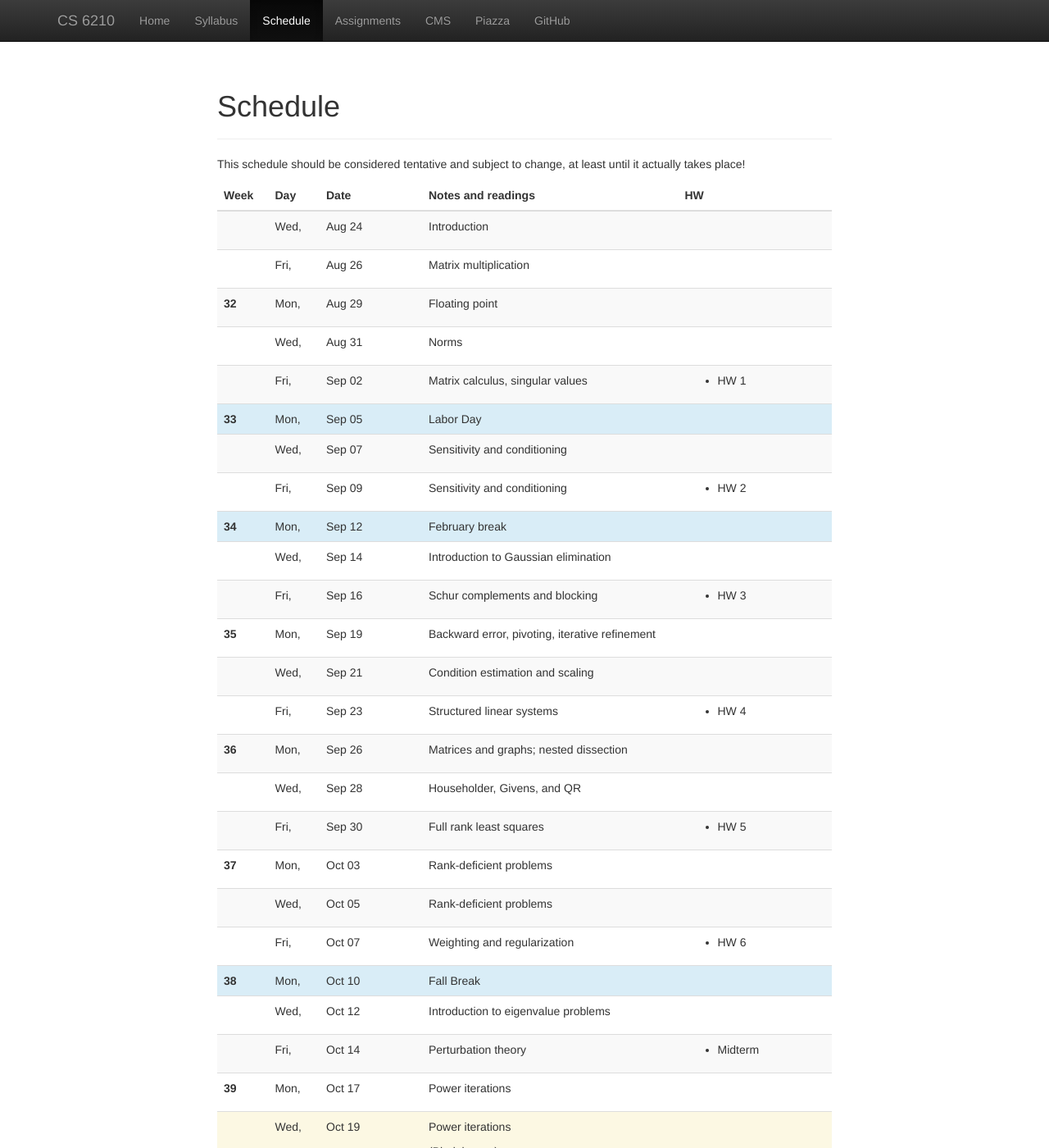
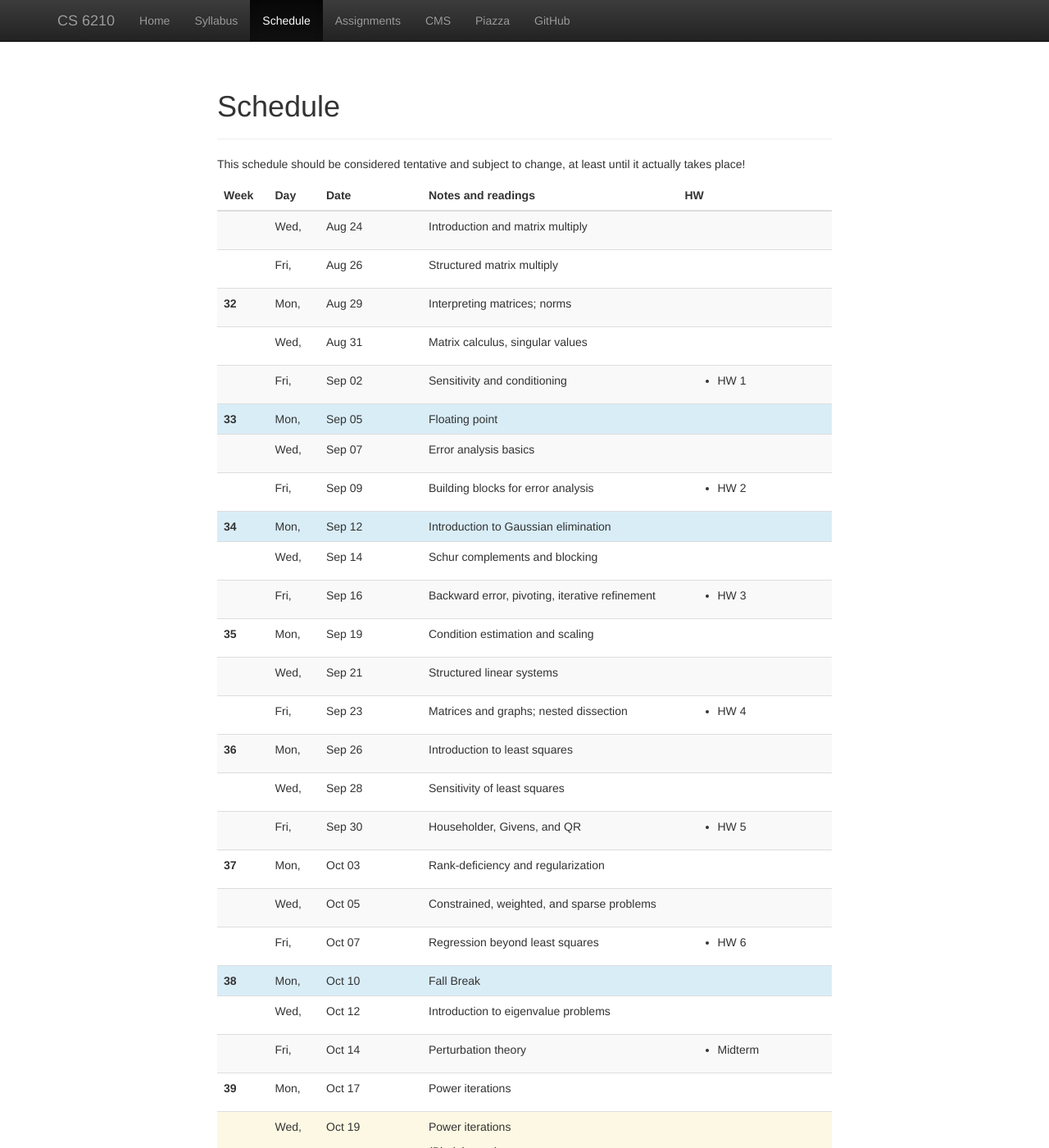
Before and after one commit to dbindel/cs6210-f16, a Jekyll site: the page built from web/schedule.html, in a window 1280 px wide and 1400 px high. Shown: the whole window at 82% size. Built offline with Jekyll 4.4.1, drawn with Linux system fonts in a browser that asks for light colours; nearby versions of some CDN libraries.

Commit message:
Updates to lecture schedule.

```diff
--- a/web/_data/lectures.yml
+++ b/web/_data/lectures.yml
@@ -1,99 +1,99 @@
 # ==================
-# Week 1 (intro)
+# Week 1
 #
 -
   date: 2016-08-24
-  info: Introduction
+  info: Introduction and matrix multiply
 -
   date: 2016-08-26
-  info: Matrix multiplication
+  info: Structured matrix multiply
 #
 # ==================
-# Week 2 (background)
+# Week 2
 #
 -
   date: 2016-08-29
-  info: Floating point
+  info: Interpreting matrices; norms
 -
   date: 2016-08-31
-  info: Norms
+  info: Matrix calculus, singular values
 -
   date: 2016-09-02
-  info: Matrix calculus, singular values
+  info: Sensitivity and conditioning
   hw: HW 1
 #
 # ==================
-# Week 3 (linear solves)
+# Week 3
 #
 -
   date: 2016-09-05
-  break: Labor Day
+  break: Floating point
 -
   date: 2016-09-07
-  info: Sensitivity and conditioning
+  info: Error analysis basics
 -
   date: 2016-09-09
-  info: Sensitivity and conditioning
+  info: Building blocks for error analysis
   hw: HW 2
 #
 # ==================
-# Week 4 (structured solves)
+# Week 4
 #
 -
   date: 2016-09-12
-  break: February break
+  break: Introduction to Gaussian elimination
 -
   date: 2016-09-14
-  info: Introduction to Gaussian elimination
+  info: Schur complements and blocking
 -
   date: 2016-09-16
-  info: Schur complements and blocking
+  info: Backward error, pivoting, iterative refinement
   hw: HW 3
 #
 # ==================
-# Week 5 (least squares)
+# Week 5
 #
 -
   date: 2016-09-19
-  info: Backward error, pivoting, iterative refinement
+  info: Condition estimation and scaling
 -
   date: 2016-09-21
-  info: Condition estimation and scaling
+  info: Structured linear systems
 -
   date: 2016-09-23
-  info: Structured linear systems
+  info: Matrices and graphs; nested dissection
   hw: HW 4
 #
 # ==================
-# Week 6 (least squares + eigen background)
+# Week 6
 #
 -
   date: 2016-09-26
-  info: Matrices and graphs; nested dissection
+  info: Introduction to least squares
 -
   date: 2016-09-28
-  info: Householder, Givens, and QR
+  info: Sensitivity of least squares
 -
   date: 2016-09-30
-  info: Full rank least squares
+  info: Householder, Givens, and QR
   hw: HW 5
 #
 # ==================
-# Week 7 (eigenvalue methods)
+# Week 7
 #
 -
   date: 2016-10-03
-  info: Rank-deficient problems
+  info: Rank-deficiency and regularization
 -
   date: 2016-10-05
-  info: Rank-deficient problems
+  info: Constrained, weighted, and sparse problems
 -
   date: 2016-10-07
-  info: Weighting and regularization
+  info: Regression beyond least squares
   hw: HW 6
 #
 # ==================
-# Week 8 (nonlinear solvers in 1D)
+# Week 8
 #
 -
   date: 2016-10-10
@@ -107,8 +107,7 @@
   hw: Midterm
 #
 # ==================
-# Week 9 (linear iterative solvers)
-# Weds is drop deadline
+# Week 9
 #
 -
   date: 2016-10-17
@@ -123,7 +122,7 @@
   hw: HW 7
 #
 # ==================
-# Break
+# Week 10
 #
 -
   date: 2016-10-24
@@ -137,7 +136,7 @@
   hw: HW 8
 #
 # ==================
-# Week 10 (nonlinear eq and optimization)
+# Week 11
 #
 -
   date: 2016-10-31
@@ -151,7 +150,7 @@
   hw: HW 9
 #
 # ==================
-# Week 11 (globalization)
+# Week 12
 #
 -
   date: 2016-11-07
@@ -165,7 +164,7 @@
   hw: HW 10
 #
 # ==================
-# Week 12 (constraints)
+# Week 13
 #
 -
   date: 2016-11-14
@@ -179,7 +178,7 @@
   hw: HW 11
 #
 # ==================
-# Week 13 (eig reductions)
+# Week 14
 #
 -
   date: 2016-11-21
@@ -192,7 +191,7 @@
   break: Thanksgiving Break
 #
 # ==================
-# Week 14 (special topics)
+# Week 15
 #
 -
   date: 2016-11-28
```
